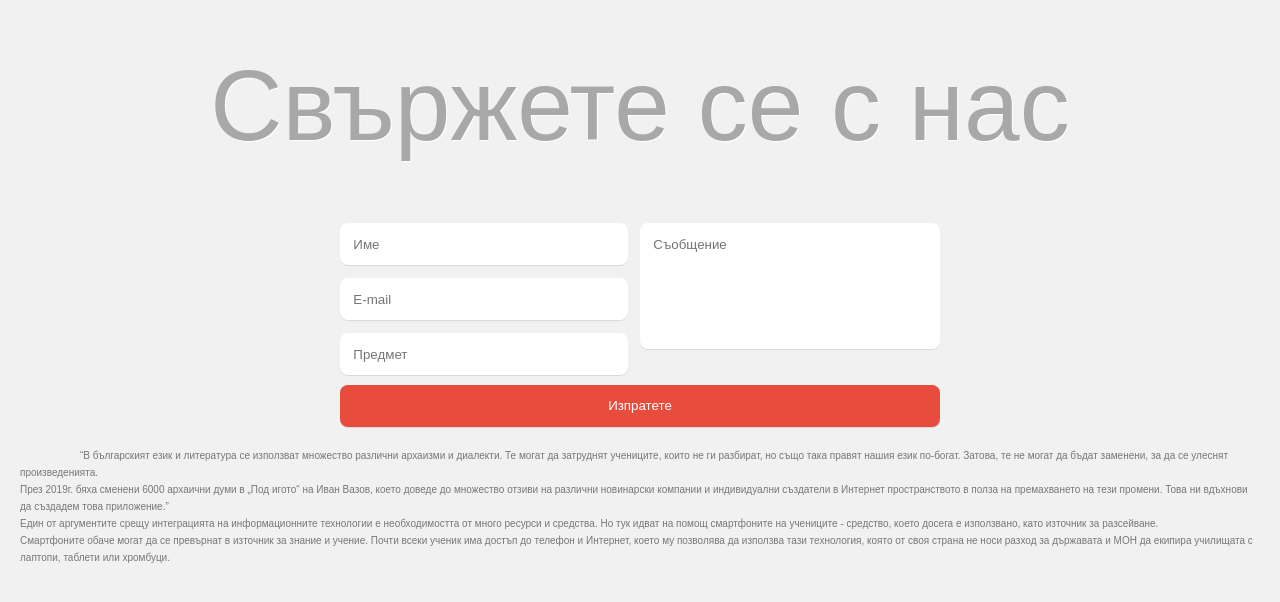
After one commit to OgiJr/Bulgarian-Archaism-Dictionary, a PHP site: page /about.php in a window 1280 px wide. The commit adds this page. Shown: the top 602 px of the page. Run offline with PHP 8.4, Linux system fonts and the light colour scheme; some libraries are stand-ins or nearby versions.

Commit message:
major update 2
PHP migration
forms
db connection

```diff
--- /dev/null
+++ b/Website/about.php
@@ -0,0 +1,28 @@
+<?php
+    require "header.php";
+?>
+
+    <h1>Свържете се с нас</h1>
+    <form class="cf">
+      <div class="half left cf">
+        <input type="text" id="input-name" placeholder="Име">
+        <input type="email" id="input-email" placeholder="E-mail">
+        <input type="text" id="input-subject" placeholder="Предмет">
+      </div>
+      <div class="half right cf">
+        <textarea name="message" type="text" id="input-message" placeholder="Съобщение"></textarea>
+      </div>
+      <input type="submit" value="Изпратете" id="input-submit">
+    </form>
+
+    <p> “В българският език и литература се използват множество различни архаизми и диалекти. Те могат да затруднят учениците, които не ги разбират, но също така правят нашия език по-богат. Затова, те не могат да бъдат заменени, за да се улеснят произведенията.
+<br>През 2019г. бяха сменени 6000 архаични думи в „Под игото“ на Иван Вазов, което доведе до множество отзиви на различни новинарски компании и индивидуални създатели в Интернет пространството в полза на премахването на тези промени. Това ни вдъхнови да създадем това приложение.”
+
+<br>Един от аргументите срещу интеграцията на информационните технологии е необходимостта от много ресурси и средства. Но тук идват на помощ смартфоните на учениците - средство, което досега е използвано, като източник за разсейване.
+
+<br>Смартфоните обаче могат да се превърнат в източник за знание и учение. Почти всеки ученик има достъп до телефон и Интернет, което му позволява да използва тази технология, която от своя страна не носи разход за държавата и МОН да екипира училищата с лаптопи, таблети или хромбуци.
+      </p>
+
+<?php
+    require "footer.php";
+?>
--- /dev/null
+++ b/Website/footer.php
@@ -0,0 +1,11 @@
+
+<script>
+
+$(".menu-icon").click(function() {
+  $(".nav-bar").toggle('slow');
+});
+
+</script>
+
+  </body>
+</html>
--- /dev/null
+++ b/Website/header.php
@@ -0,0 +1,11 @@
+<!DOCTYPE html>
+<html lang="en" dir="ltr">
+  <head>
+    <meta charset="utf-8">
+    <link rel="stylesheet" type="text/css" href="main.css">
+    <title></title>
+    <script src="https://cdnjs.cloudflare.com/ajax/libs/jquery/2.1.3/jquery.min.js">
+    </script>
+  </head>
+
+  <body>
--- a/Website/main.css
+++ b/Website/main.css
@@ -380,10 +380,97 @@ h1 {
 
 /*----------------*/
 
-.homeText {
-  background-color: #FFC872;
-  border-radius: 25px;
-  padding: 25px;
-  margin-left: 1000px;
+@import url(https://fonts.googleapis.com/css?family=Merriweather);
+*,
+*:before,
+*:after {
+  -moz-box-sizing: border-box;
+  -webkit-box-sizing: border-box;
+  box-sizing: border-box;
+}
 
+html, body {
+  background: #f1f1f1;
+  font-family: 'Merriweather', sans-serif;
+  padding: 1em;
 }
+
+h1 {
+  text-align: center;
+  color: #a8a8a8;
+  text-shadow: 1px 1px 0 white;
+}
+
+form {
+  max-width: 600px;
+  text-align: center;
+  margin: 20px auto;
+}
+form input, form textarea {
+  border: 0;
+  outline: 0;
+  padding: 1em;
+  -moz-border-radius: 8px;
+  -webkit-border-radius: 8px;
+  border-radius: 8px;
+  display: block;
+  width: 100%;
+  margin-top: 1em;
+  font-family: 'Merriweather', sans-serif;
+  -moz-box-shadow: 0 1px 1px rgba(0, 0, 0, 0.1);
+  -webkit-box-shadow: 0 1px 1px rgba(0, 0, 0, 0.1);
+  box-shadow: 0 1px 1px rgba(0, 0, 0, 0.1);
+  resize: none;
+}
+form input:focus, form textarea:focus {
+  -moz-box-shadow: 0 0px 2px #e74c3c !important;
+  -webkit-box-shadow: 0 0px 2px #e74c3c !important;
+  box-shadow: 0 0px 2px #e74c3c !important;
+}
+form #input-submit {
+  color: white;
+  background: #e74c3c;
+  cursor: pointer;
+}
+form #input-submit:hover {
+  -moz-box-shadow: 0 1px 1px 1px rgba(170, 170, 170, 0.6);
+  -webkit-box-shadow: 0 1px 1px 1px rgba(170, 170, 170, 0.6);
+  box-shadow: 0 1px 1px 1px rgba(170, 170, 170, 0.6);
+}
+form textarea {
+  height: 126px;
+}
+
+.half {
+  float: left;
+  width: 48%;
+  margin-bottom: 1em;
+}
+
+.right {
+  width: 50%;
+}
+
+.left {
+  margin-right: 2%;
+}
+
+@media (max-width: 480px) {
+  .half {
+    width: 100%;
+    float: none;
+    margin-bottom: 0;
+  }
+}
+/* Clearfix */
+.cf:before,
+.cf:after {
+  content: " ";
+  /* 1 */
+  display: table;
+  /* 2 */
+}
+
+.cf:after {
+  clear: both;
+}
```
Also changed, not shown: Website/dictionary.php (added, +27 -0 lines), Website/includes/db_retr.inc.php (added, +21 -0 lines), Website/includes/dbh.inc.php (added, +27 -0 lines), Website/index.html (deleted, +0 -86 lines), Website/index.php (added, +54 -0 lines), Website/about.html (deleted), Website/contact.html (deleted), Website/dictionary.html (deleted).
